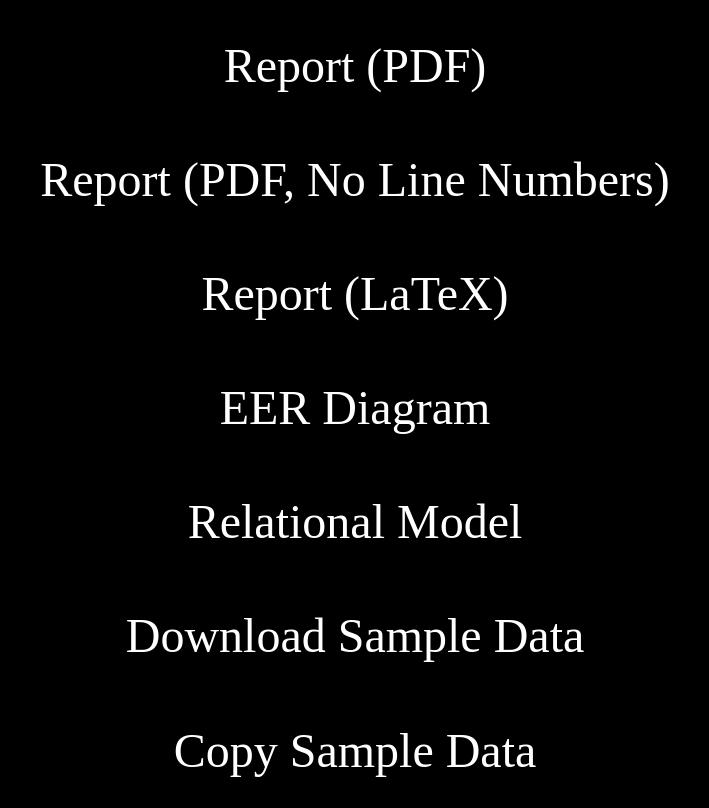
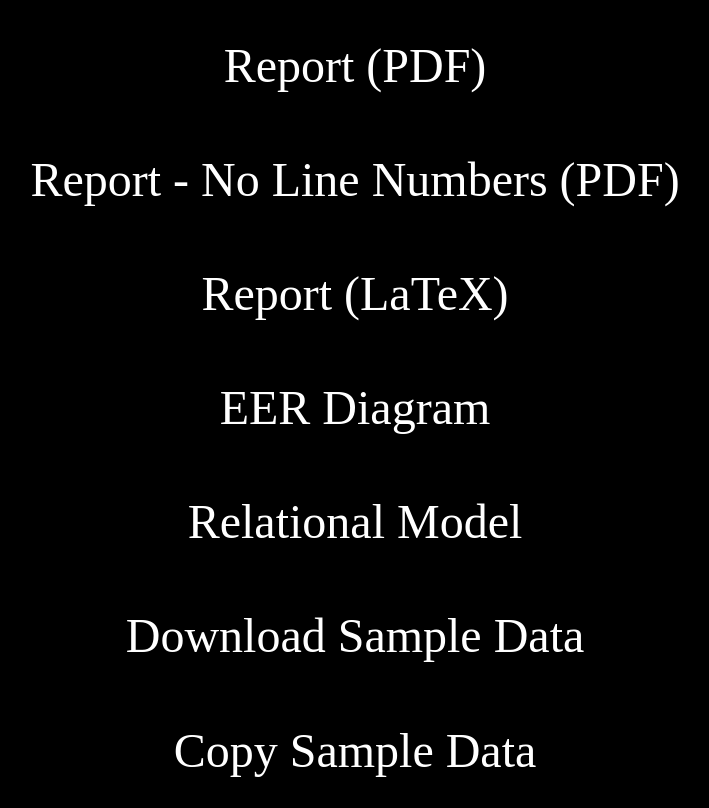
Before and after one commit to baleenwhales/baleenwhales.github.io, a plain HTML site: page index.html in a window 1280 px wide. Shown: the whole page, without its empty margins (293-1002 px from the left). Drawn offline with Linux system fonts and the light colour scheme.

Commit message:
formatting

```diff
--- a/index.html
+++ b/index.html
@@ -14,7 +14,7 @@
 
             <a href="./project_files/report.pdf" target="_blank">Report (PDF)</a>
 
-            <a href="./project_files/report_no_line_numbers.pdf" target="_blank">Report (PDF, No Line Numbers)</a>
+            <a href="./project_files/report_no_line_numbers.pdf" target="_blank">Report - No Line Numbers (PDF)</a>
 
             <a href="./project_files/report.tex" target="_blank">Report (LaTeX)</a>
 
```
